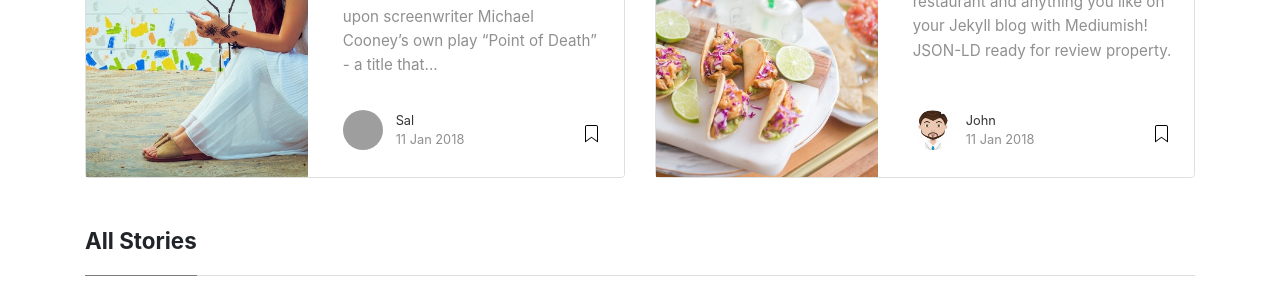
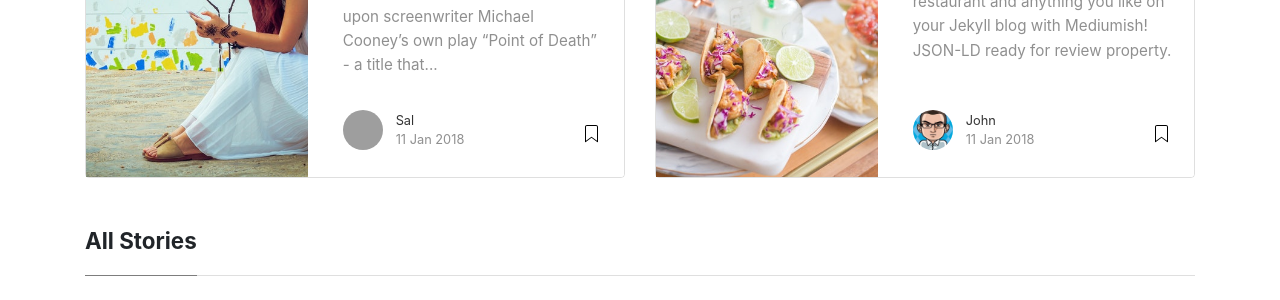
Before and after one commit to KateiRen/kateiren.github.io, a Jekyll site: the page built from index.html, in a window 1280 px wide and 900 px high. Shown: the part 417-717 px from the top of the window. Built offline with Jekyll 4.4.1, drawn with Linux system fonts in a browser that asks for light colours; nearby versions of some CDN libraries; the list of posts is cut into pages by our own code; grey boxes are pictures that could not be loaded.

Commit message:
changed avatar.png and gravarat id

```diff
--- a/_config.yml
+++ b/_config.yml
@@ -34,7 +34,7 @@ authors:
     name: Karsten
     display_name: Karsten
     avatar: 'assets/images/avatar.png'
-    gravatar: ca4804a6be5026c92c0ccb94d523b0e5
+    gravatar: 327daef5926a00f1393e2913e803e8ac
     email: karsten.hartlieb@gmx.de
     web: https://www.hartlieb-web.de
     twitter: https://twitter.com/karstenhartlieb
```
Also changed, not shown: assets/images/avatar.png.
